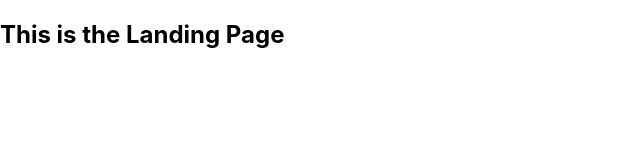
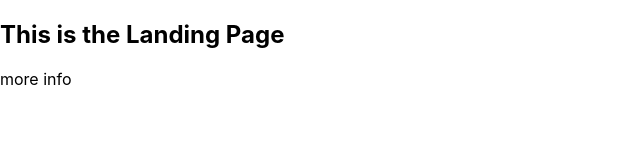
Before and after one commit to HollyDraz/paradise, a React (Create React App) app: page /landing in a window 1280 px wide. Shown: the top 160 px of the page, without its empty margins (0-640 px from the left). Built offline with nearby package versions, Linux system fonts and the light colour scheme; the HTML template or start-up script is replaced by a standard one.

Commit message:
added more content

```diff
--- a/src/LandingPage.js
+++ b/src/LandingPage.js
@@ -5,6 +5,7 @@ function LandingPage() {
   return (
     <div>
       <h2>This is the Landing Page</h2>
+      <p>more info </p>
     </div>
   );
 }
```
